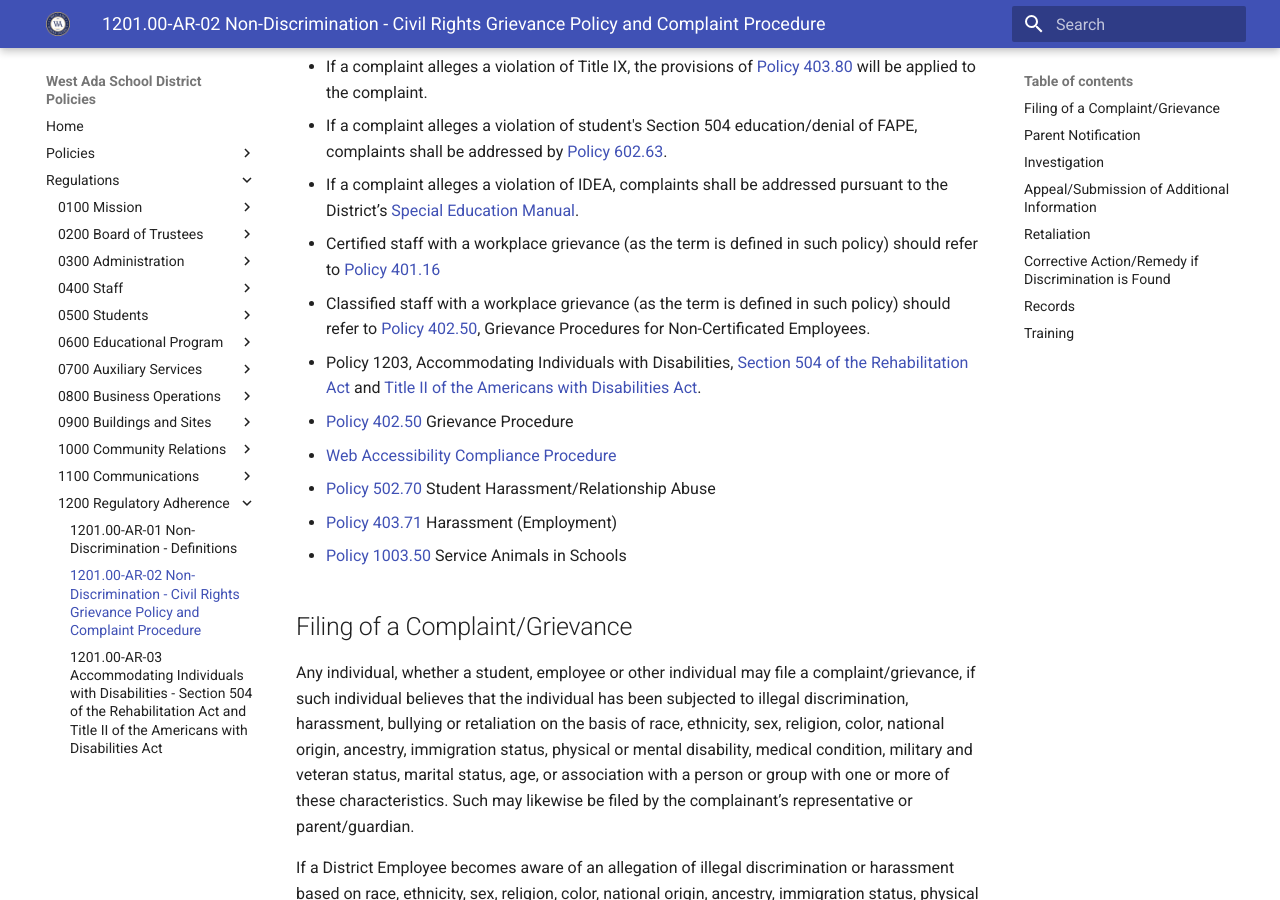
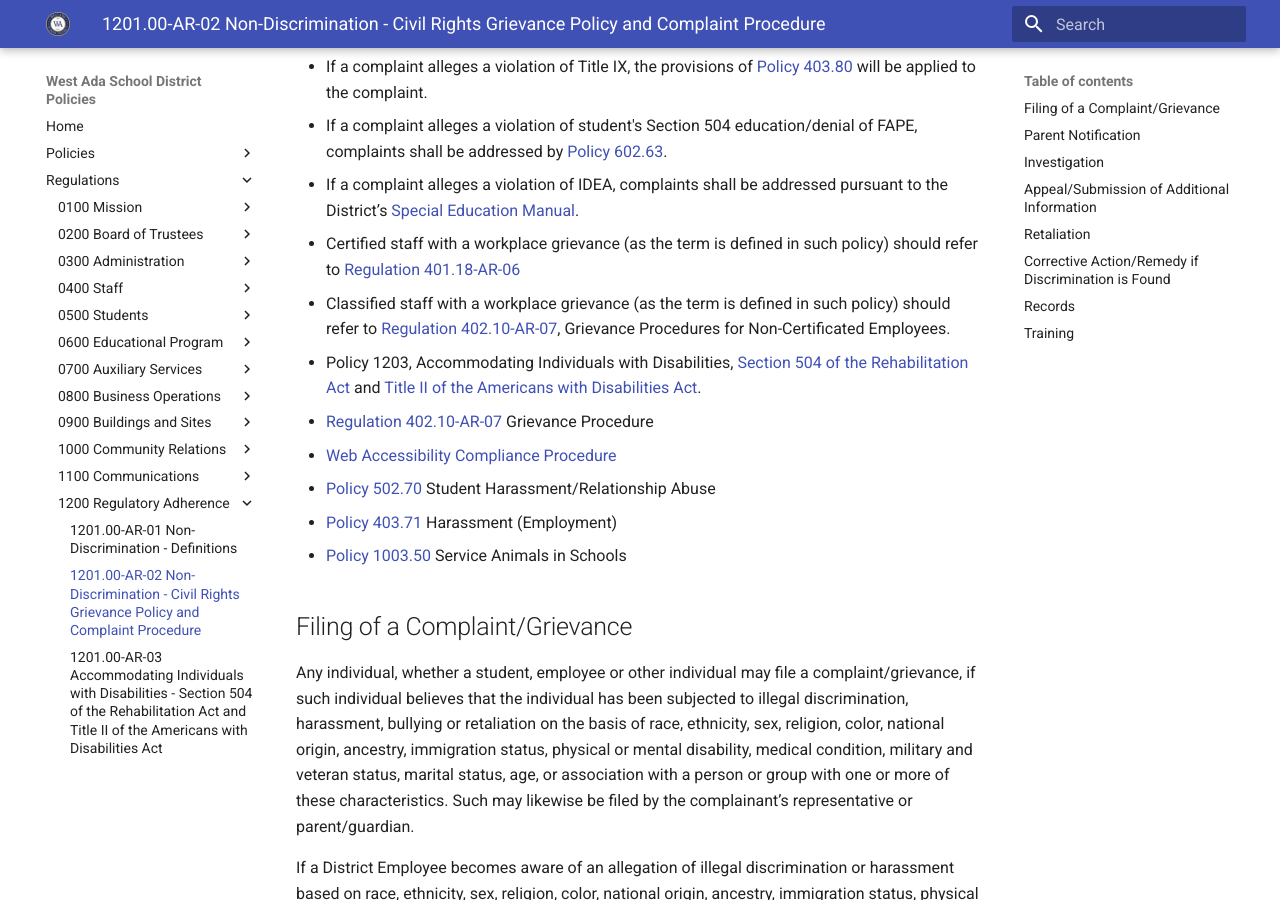
Before and after one commit to westada/section-400-hr-policy-review, an MkDocs documentation site: the page built from docs/regulations/1200-Regulatory-Adherence/1201.00-AR-02.md, in a window 1280 px wide and 900 px high, scrolled down 564 px. Built offline with MkDocs 1.6.1 and Material for MkDocs 9.7.7, drawn with Linux system fonts in a browser that asks for light colours.

Commit message:
Update links to Section 400

```diff
--- a/docs/regulations/1200-Regulatory-Adherence/1201.00-AR-02.md
+++ b/docs/regulations/1200-Regulatory-Adherence/1201.00-AR-02.md
@@ -13,10 +13,10 @@ Numerous types of complaints or grievances are addressed through policies/proced
 - If a complaint alleges a violation of Title IX, the provisions of [Policy 403.80](0403.80.md) will be applied to the complaint.
 - If a complaint alleges a violation of student's Section 504 education/denial of FAPE, complaints shall be addressed by [Policy 602.63](0602.63.md).
 - If a complaint alleges a violation of IDEA, complaints shall be addressed pursuant to the District’s [Special Education Manual](https://core-docs.s3.amazonaws.com/documents/asset/uploaded_file/2699/WASD/2045872/Early_Childhood_Special_Education_Parent_Manual.pdf).
-- Certified staff with a workplace grievance (as the term is defined in such policy) should refer to [Policy 401.16](0401.16.md)
-- Classified staff with a workplace grievance (as the term is defined in such policy) should refer to [Policy 402.50](0402.50.md), Grievance Procedures for Non-Certificated Employees.
+- Certified staff with a workplace grievance (as the term is defined in such policy) should refer to [Regulation 401.18-AR-06](0401.18-AR-06.md)
+- Classified staff with a workplace grievance (as the term is defined in such policy) should refer to [Regulation 402.10-AR-07](0402.10-AR-07.md), Grievance Procedures for Non-Certificated Employees.
 - Policy 1203, Accommodating Individuals with Disabilities, [Section 504 of the Rehabilitation Act](https://www.ada.gov/resources/disability-rights-guide/) and [Title II of the Americans with Disabilities Act](https://www.ada.gov/resources/disability-rights-guide/).
-- [Policy 402.50](0402.50.md) Grievance Procedure
+- [Regulation 402.10-AR-07](0402.10-AR-07.md) Grievance Procedure
 - [Web Accessibility Compliance Procedure](https://www.westada.org/o/wasd/page/web-accessibility-statement)
 - [Policy 502.70](0502.70.md) Student Harassment/Relationship Abuse
 - [Policy 403.71](0403.71.md) Harassment (Employment)
```
